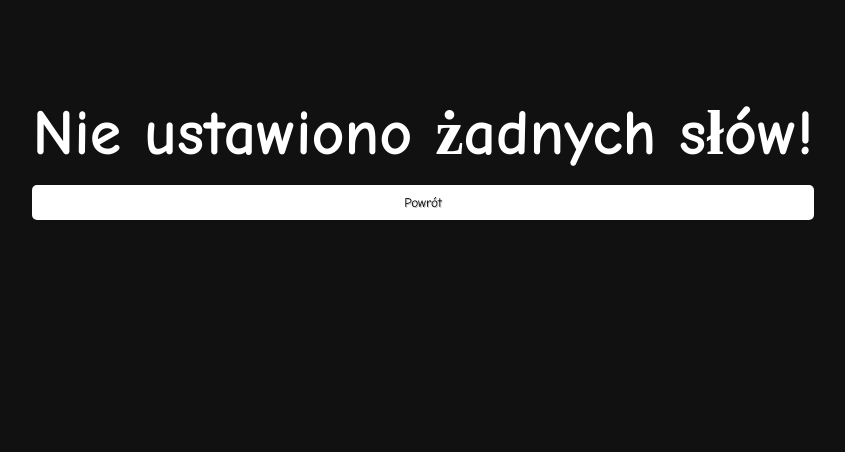
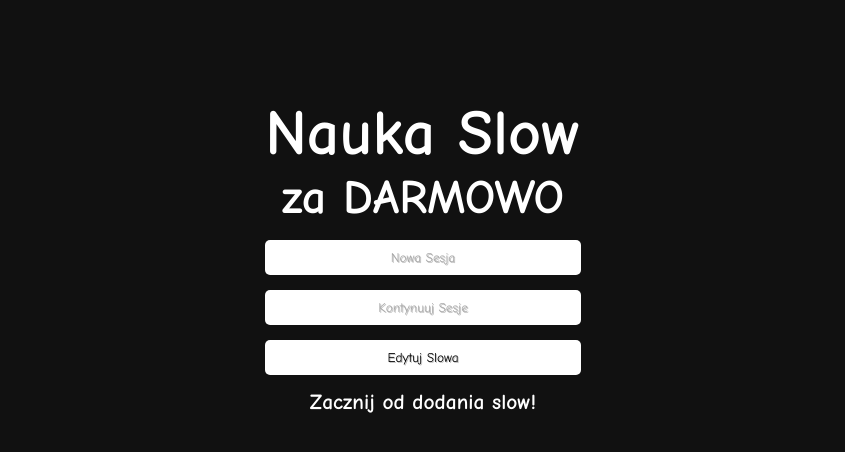
Before and after one commit to erpetek/erpetek.github.io, a plain HTML site: page index.html in a window 1280 px wide. Shown: the whole page, without its empty margins (217-1062 px from the left). Drawn offline with Linux system fonts and the light colour scheme.

Commit message:
fixed improper file import

```diff
--- a/index.html
+++ b/index.html
@@ -5,7 +5,7 @@
         <meta http-equiv="X-UA-Compatible" content="IE=edge"/>
         <meta name="viewport" content="width=device-width, initial-scale=1.0"/>
         <link rel="stylesheet" href="css/index.css"/>
-        <script src="js/app.js" defer></script>
+        <script src="js/index.js" defer></script>
         <title>Słowo-inator 3000</title>
     </head>
     <body>
```
